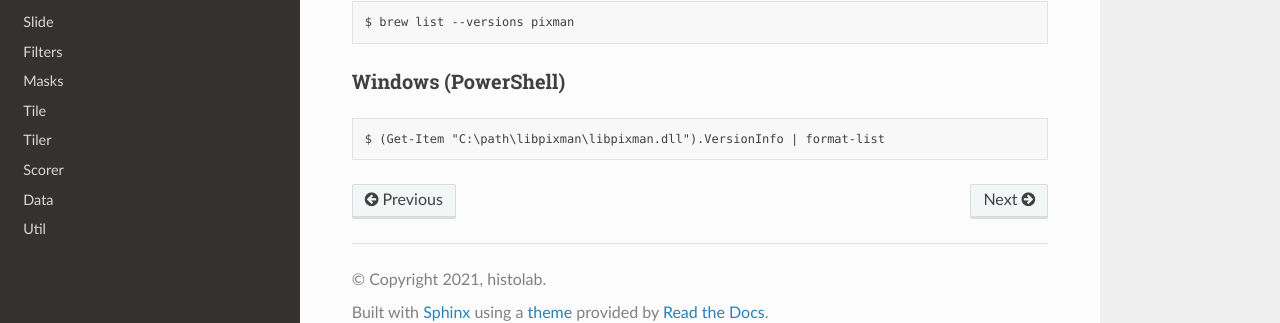
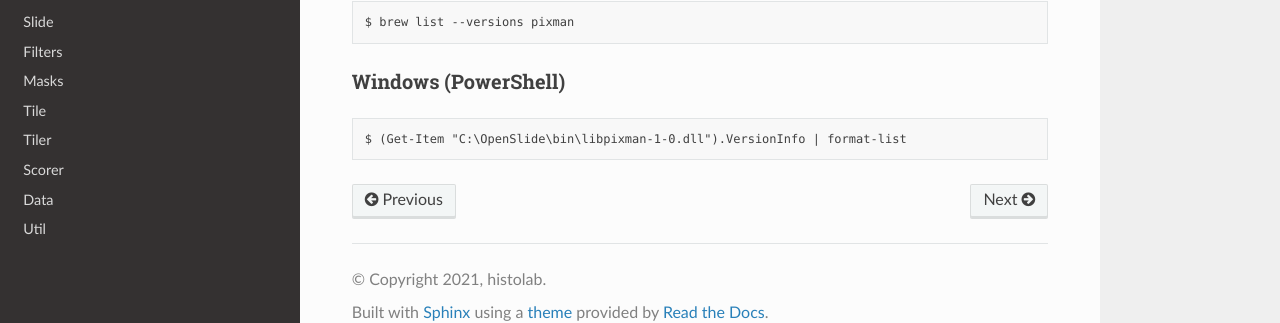
Before and after one commit to histolab/histolab, a Sphinx documentation site: the page built from docs/installation.rst, in a window 1280 px wide and 900 px high, scrolled down 1332 px. Shown: the part 551-874 px from the top of the window. Built offline with Sphinx 7.4.7 and the Read the Docs theme 2.0.0, drawn with Linux system fonts in a browser that asks for light colours; formulas are drawn with MathJax 3; pages that are not in the unit, such as notebooks, are missing from menus.

Commit message:
Use correct Windows path for dll

```diff
--- a/docs/installation.rst
+++ b/docs/installation.rst
@@ -96,4 +96,4 @@ Windows (PowerShell)
 .. prompt:: text
     :prompts: $
 
-    (Get-Item "C:\path\libpixman\libpixman.dll").VersionInfo | format-list
+    (Get-Item "C:\OpenSlide\bin\libpixman-1-0.dll").VersionInfo | format-list
```
